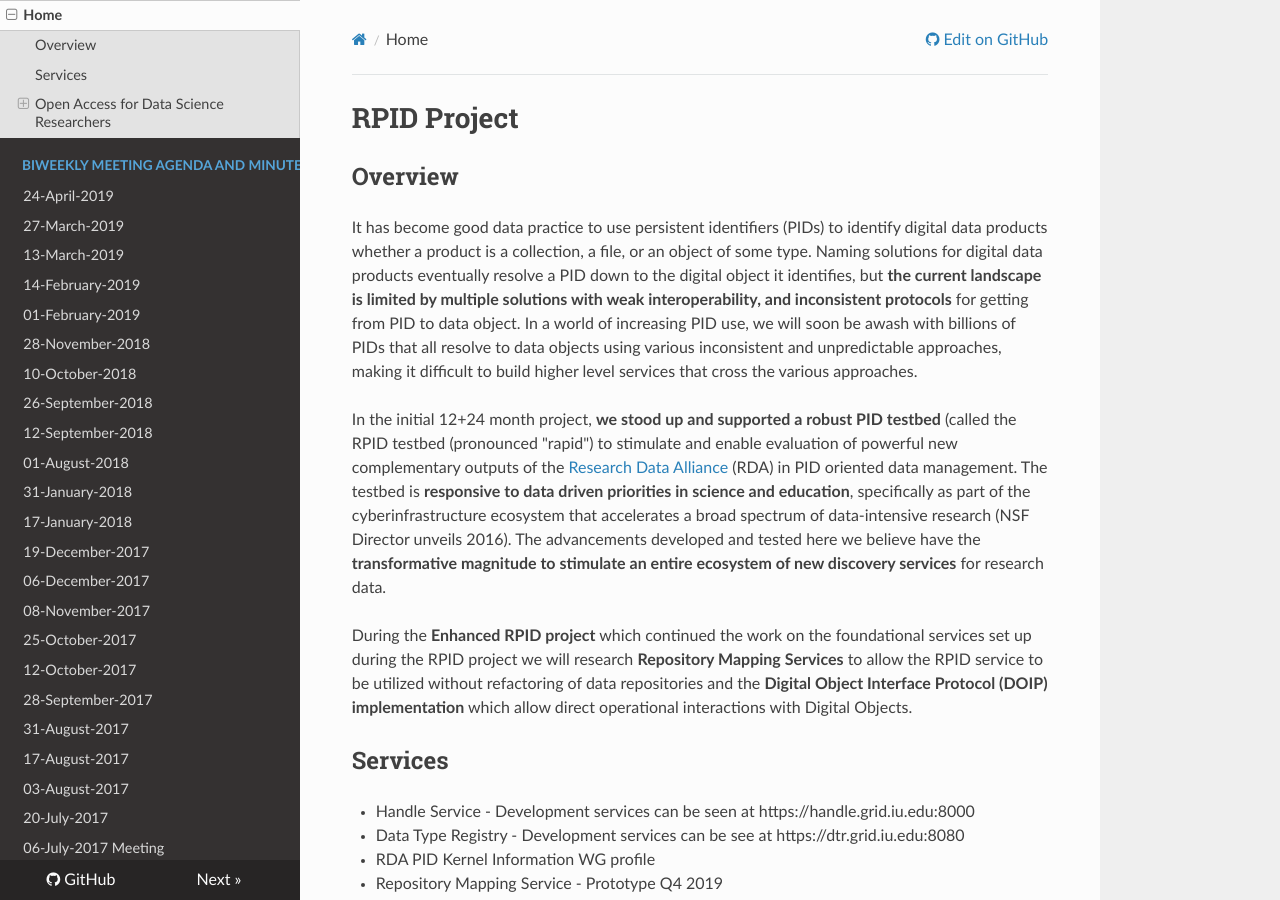
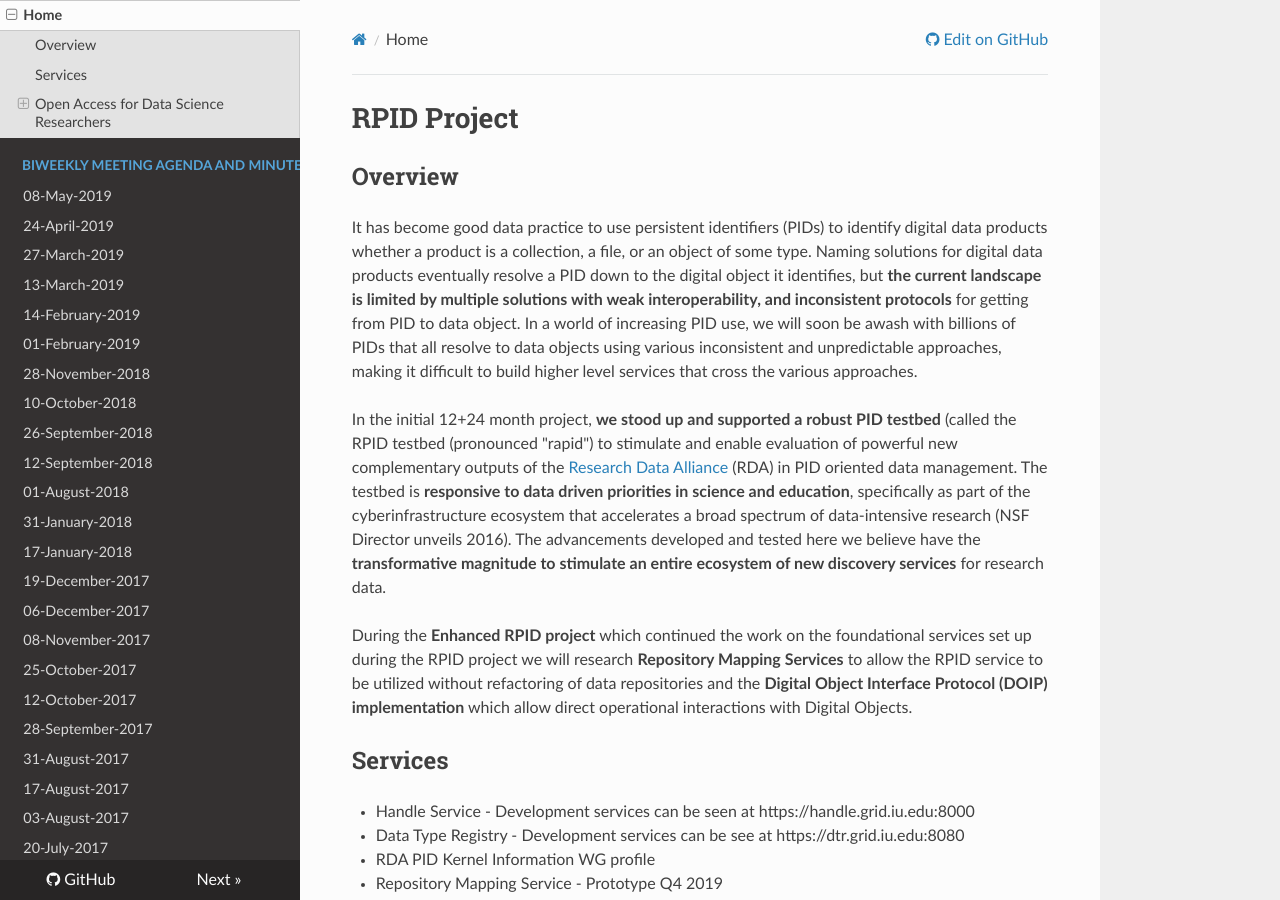
Before and after one commit to rpidproject/rpid, an MkDocs documentation site: the page built from docs/index.md, in a window 1280 px wide and 900 px high. Built offline with MkDocs 1.6.1, drawn with Linux system fonts in a browser that asks for light colours; nearby versions of some CDN libraries; old or Windows-style settings are respelled for this version of MkDocs.

Commit message:
Update mkdocs.yml

```diff
--- a/mkdocs.yml
+++ b/mkdocs.yml
@@ -9,6 +9,7 @@
 pages:
 - Home: 'index.md'
 - BiWeekly Meeting Agenda and Minutes:
+  - '08-May-2019': '08-May-2019.md'
   - '24-April-2019': '24-April-2019.md'
   - '27-March-2019': '27-March-2019.md'
   - '13-March-2019': '13-March-2019.md'
```
